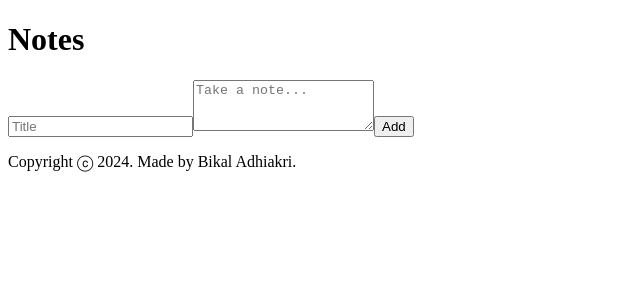
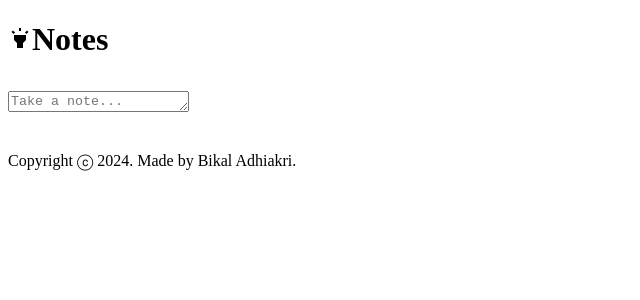
Before and after one commit to Bikal-Adhikari/Keeper, a React app: page / in a window 1280 px wide. Shown: the top 300 px of the page, without its empty margins (0-640 px from the left). Built offline with nearby package versions, Linux system fonts and the light colour scheme; the HTML template or start-up script is replaced by a standard one.

Commit message:
completed note app

```diff
--- a/package.json
+++ b/package.json
@@ -10,6 +10,10 @@
     "preview": "vite preview"
   },
   "dependencies": {
+    "@emotion/react": "^11.11.4",
+    "@emotion/styled": "^11.11.5",
+    "@mui/icons-material": "^5.15.14",
+    "@mui/material": "^5.15.14",
     "react": "^17.0.2",
     "react-dom": "^17.0.2"
   },
--- a/public/styles.css
+++ b/public/styles.css
@@ -12,6 +12,7 @@
 }
 body {
   background: #eee;
+  background-image: url("https://www.transparenttextures.com/patterns/black-thread-light.png");
   padding: 0 16px;
 }
 
@@ -71,7 +72,7 @@
   outline: none;
 }
 
-form {
+form.create-note {
   position: relative;
   width: 480px;
   margin: 30px auto 20px auto;
@@ -80,8 +81,8 @@
   border-radius: 7px;
   box-shadow: 0 1px 5px rgb(138, 137, 137);
 }
-form input,
-form textarea {
+form.create-note input,
+form.create-note textarea {
   width: 100%;
   border: none;
   padding: 4px;
@@ -90,7 +91,7 @@
   font-family: inherit;
   resize: none;
 }
-form button {
+form.create-note button {
   position: absolute;
   right: 18px;
   bottom: -18px;
--- a/src/components/CreateArea.jsx
+++ b/src/components/CreateArea.jsx
@@ -1,11 +1,18 @@
 import React, { useState } from "react";
+import AddIcon from "@mui/icons-material/Add";
+import Fab from "@mui/material/Fab";
+import Zoom from "@mui/material/Zoom";
 
 const CreateArea = (props) => {
+  const [isExpanded, setExpanded] = useState(false);
   const [inputText, setInputText] = useState({
     title: "",
     content: "",
   });
 
+  const expand = () => {
+    setExpanded(true);
+  };
   const handelChange = (event) => {
     const { name, value } = event.target;
     setInputText((prevNote) => {
@@ -25,21 +32,28 @@
   };
   return (
     <div>
-      <form onSubmit={handelSubmit}>
+      <form onSubmit={handelSubmit} className="create-note">
+        {isExpanded && (
           <input
             onChange={handelChange}
             name="title"
             placeholder="Title"
             value={inputText.title}
           />
+        )}
         <textarea
           onChange={handelChange}
+          onClick={expand}
           name="content"
           placeholder="Take a note..."
-          rows="3"
+          rows={isExpanded ? 3 : 1}
           value={inputText.content}
         />
-        <button type="submit">Add</button>
+        <Zoom in={isExpanded}>
+          <Fab type="submit">
+            <AddIcon />
+          </Fab>
+        </Zoom>
       </form>
     </div>
   );
--- a/src/components/Header.jsx
+++ b/src/components/Header.jsx
@@ -1,11 +1,15 @@
 import React from "react";
+import HighlightIcon from "@mui/icons-material/Highlight";
 
-const Header=() =>{
+const Header = () => {
   return (
     <header>
-      <h1>Notes</h1>
+      <h1>
+        <HighlightIcon />
+        Notes
+      </h1>
     </header>
   );
-}
+};
 
 export default Header;
--- a/src/components/Note.jsx
+++ b/src/components/Note.jsx
@@ -1,5 +1,5 @@
 import React from "react";
-
+import DeleteIcon from "@mui/icons-material/Delete";
 const Note = (props) => {
   function handleClick() {
     props.onDelete(props.id);
@@ -9,7 +9,9 @@
     <div className="note">
       <h1>{props.title}</h1>
       <p>{props.content}</p>
-      <button onClick={handleClick}>DELETE</button>
+      <button onClick={handleClick}>
+        <DeleteIcon />
+      </button>
     </div>
   );
 };
```
Also changed, not shown: 1 other file (tests, documents, lock files or other folders). Lines whose indentation alone changed are shown as unchanged.
